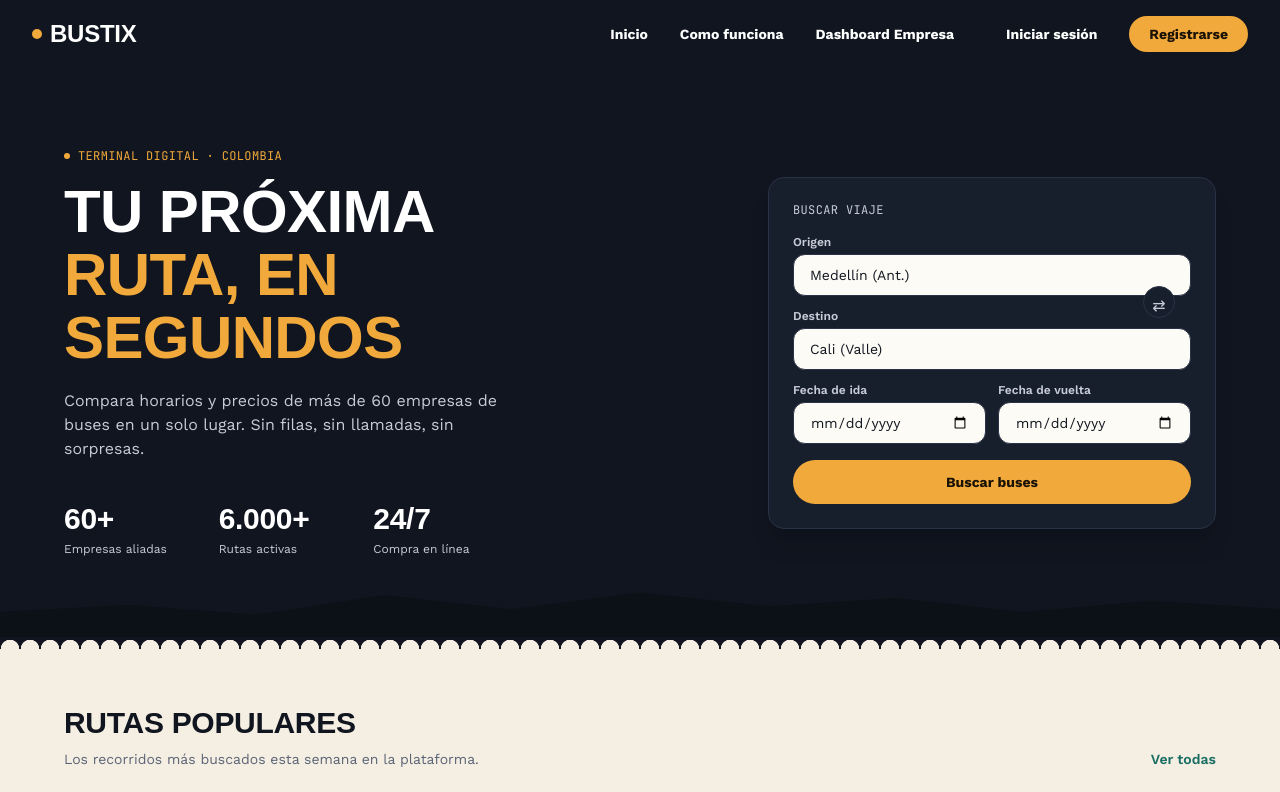
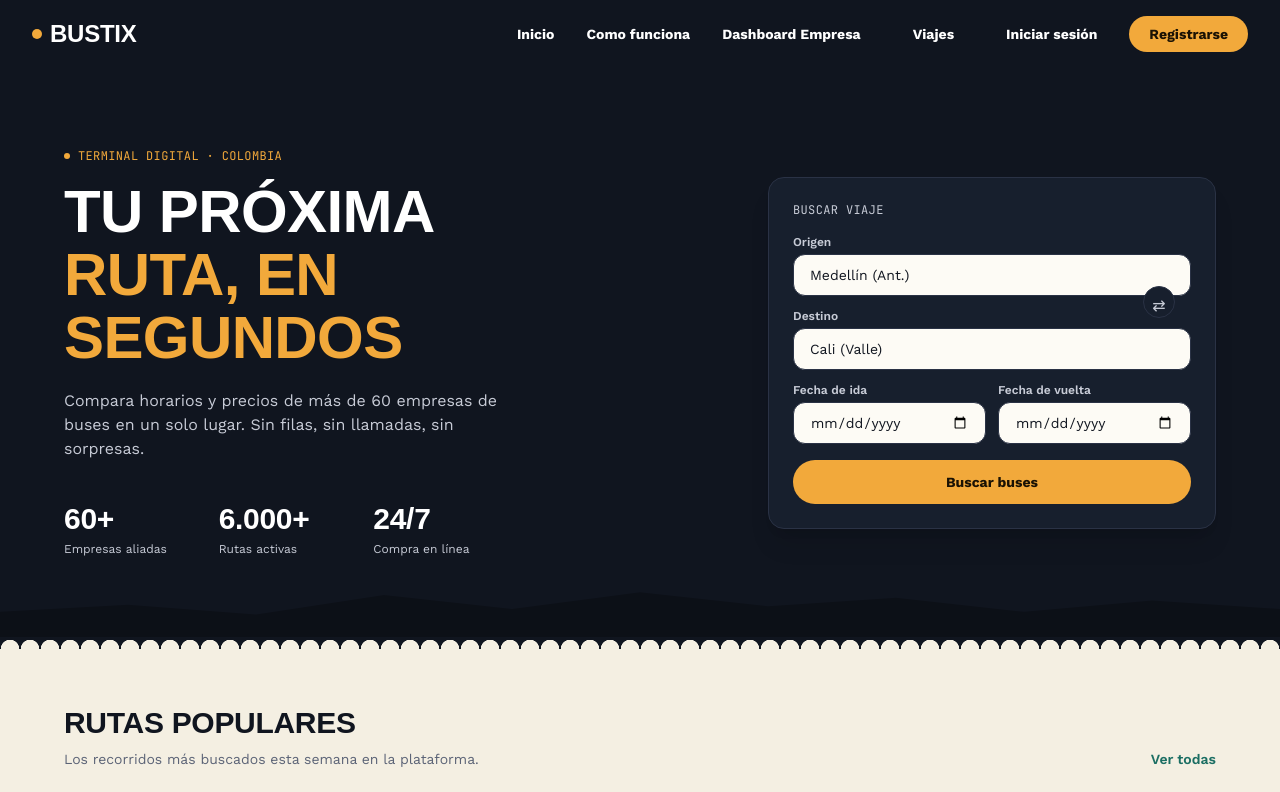
Before and after one commit to BustixPF/Bustix-Frontend, a Next.js app: page / in a window 1280 px wide. Shown: the top 792 px of the page. Built offline with nearby package versions, Linux system fonts and the light colour scheme; a web font is replaced by a local one.

Commit message:
agrega icono de la app, autocomplete faltante en filtro de fecha del home, y acceso temporal a Viajes en el navbar

```diff
--- a/components/Navbar.tsx
+++ b/components/Navbar.tsx
@@ -93,6 +93,11 @@ const Navbar = () => {
           Dashboard Empresa
         </Link>
 
+        {/* TODO: quitar este acceso directo cuando haya un flujo real para llegar a /viajes */}
+        <Link href="/viajes" className="navbar-link">
+          Viajes
+        </Link>
+
         {user ? (
           <>
             <button
--- a/components/home/page.tsx
+++ b/components/home/page.tsx
@@ -255,6 +255,7 @@ export const PopularRoutes = () => {
             <span className="text-xs font-semibold text-muted-foreground">Fecha</span>
             <input
               type="date"
+              autoComplete="off"
               value={date}
               onChange={(e) => setDate(e.target.value)}
               className="rounded-lg border border-border bg-muted px-3 py-2 text-sm text-card-foreground outline-none focus:border-primary"
```
Also changed, not shown: app/icon.svg (added).
